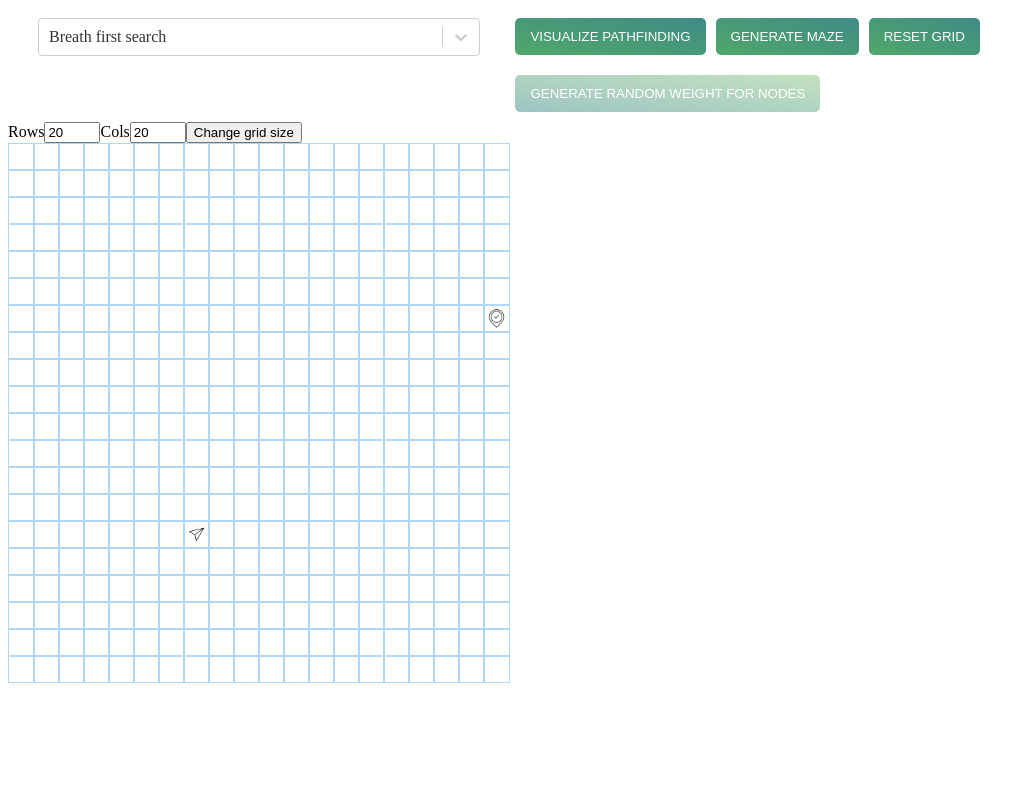
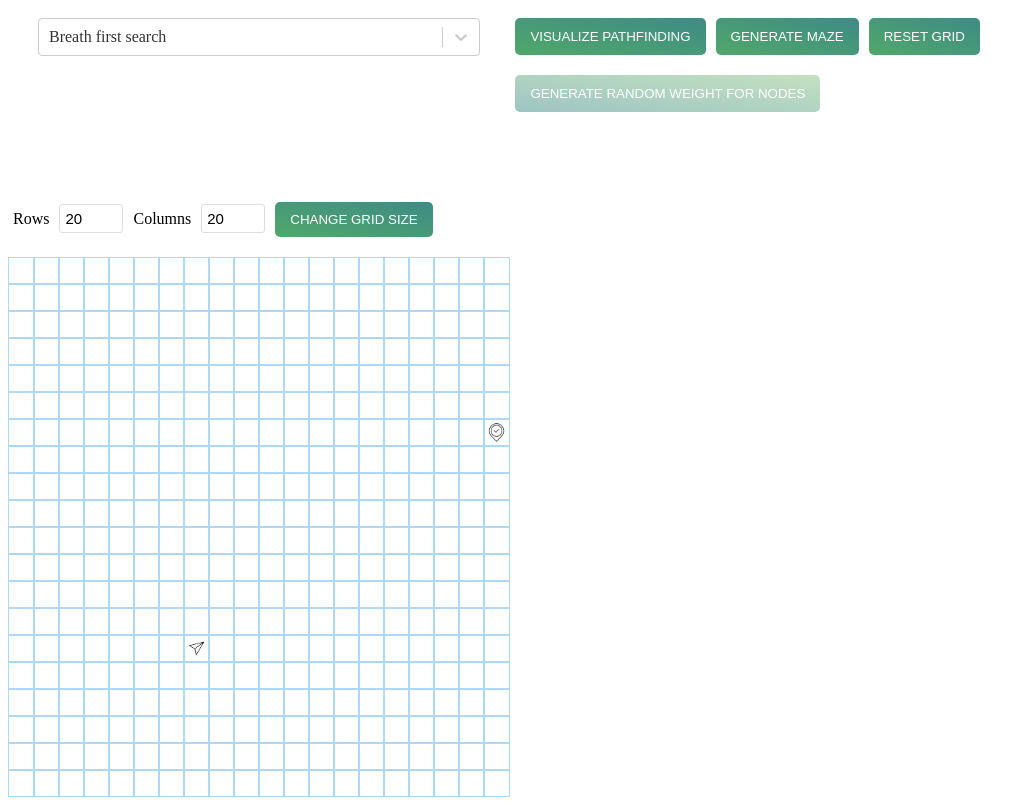
Before and after one commit to TD2106/pathfinder-visualizer, a React (Create React App) app: page / in a window 1280 px wide. Shown: the whole page, without its empty margins (0-1035 px from the left). Built offline with nearby package versions, Linux system fonts and the light colour scheme.

Commit message:
Add grid size form style

```diff
--- a/src/components/GridSizeForm/GridSizeForm.tsx
+++ b/src/components/GridSizeForm/GridSizeForm.tsx
@@ -5,6 +5,10 @@ import { ThunkDispatch } from 'redux-thunk';
 import { AnyAction } from 'redux';
 import { connect } from 'react-redux';
 import { changeGridDimension } from '../../redux/thunkMiddleware';
+
+import './style.scss';
+
+const GRID_SIZE_FORM_CLASS = 'grid-size-form';
 
 interface State {
     rows: string,
@@ -49,12 +53,12 @@ class GridSizeForm extends React.Component<Props, State>{
 
     render = () => {
         return (
-            <form action="post" onSubmit={this.handleSubmit}>
+            <form className={GRID_SIZE_FORM_CLASS} action="post" onSubmit={this.handleSubmit}>
                 <label htmlFor="rows">Rows</label>
                 <input type="number" name="rows" min={MIN_GRID_DIMENSION_SIZE} max={MAX_GRID_DIMENSION_SIZE} onChange={this.handleOnChangeRows} value={this.state.rows}></input>
-                <label htmlFor="cols">Cols</label>
+                <label htmlFor="cols">Columns</label>
                 <input type="number" name="cols" min={MIN_GRID_DIMENSION_SIZE} max={MAX_GRID_DIMENSION_SIZE} onChange={this.handleOnChangeCols} value={this.state.cols}></input>
-                <input type="submit" value={'Change grid size'} disabled={this.props.isDisabledInput}></input>
+                <button type="submit" disabled={this.props.isDisabledInput}>Change grid size</button>
             </form>
         )
     }
--- /dev/null
+++ b/src/components/GridSizeForm/style.scss
@@ -0,0 +1,77 @@
+.grid-size-form {
+    margin: 80px auto 20px auto;
+
+}
+
+.grid-size-form label, .grid-size-form input {
+    margin: 0 5px;
+}
+
+.grid-size-form input{
+    padding: 5px 5px;
+    border-radius: 3px;
+    border: 1px solid #ddd;
+    font-size: 15px;
+    line-height: 14px;
+
+}
+
+.grid-size-form button {
+    position: relative; /*ripple-must-have*/
+    overflow: hidden; /*ripple-must-have*/
+    margin: 0 5px;
+    padding: 10px 15px;
+    border-radius: 5px;
+    border: none;
+    outline: none; /*get rid of browser blue outline*/
+    color: white;
+    text-transform: uppercase;
+    background: linear-gradient(to right top, rgba(37, 145, 69, 0.8) 2%, rgba(13,110,104,0.8));
+    // font-size: 14px;
+}
+
+.grid-size-form button:hover:not(:disabled) {
+    box-shadow: 0 2px 10px #c0c1c4, 0 3px 6px  #9d9ea0;
+    transition: all .2s ease;
+    background: linear-gradient(to right top, rgba(13,110,104, 1) 2%, rgba(106, 179, 97,1));
+}
+
+.grid-size-form button:after {
+    content: '';
+    position: absolute;
+    top: 5%; /*increase to move the center of ripple down*/
+    right: 5%;
+    height: 5px;
+    width: 5px;
+    opacity: 0;
+    transform: scale(5, 10) translate(-100%);
+    transform-origin: 80% 50%;
+    background:  radial-gradient(circle, #6ab361 100%, #186868 100%);
+}
+
+@keyframes ripple {
+    0% {
+        transform: scale(0, 0);
+        opacity: 1;
+    }
+    20% {
+        transform: scale(25, 25);
+        opacity: 0.7;
+    }
+    50% {
+        transform: scale(50, 50);
+        opacity: 0.2;
+    }
+    100% {
+        opacity: 0;
+        transform: scale(100, 100);
+    }
+}
+
+.grid-size-form button:focus:not(:active):after {
+    animation: ripple .7s ease-out;
+}
+
+.grid-size-form button:disabled {
+    background: linear-gradient(to right top, rgba(13,110,104, 0.4) 2%, rgba(106, 179, 97,0.4));
+}
```
